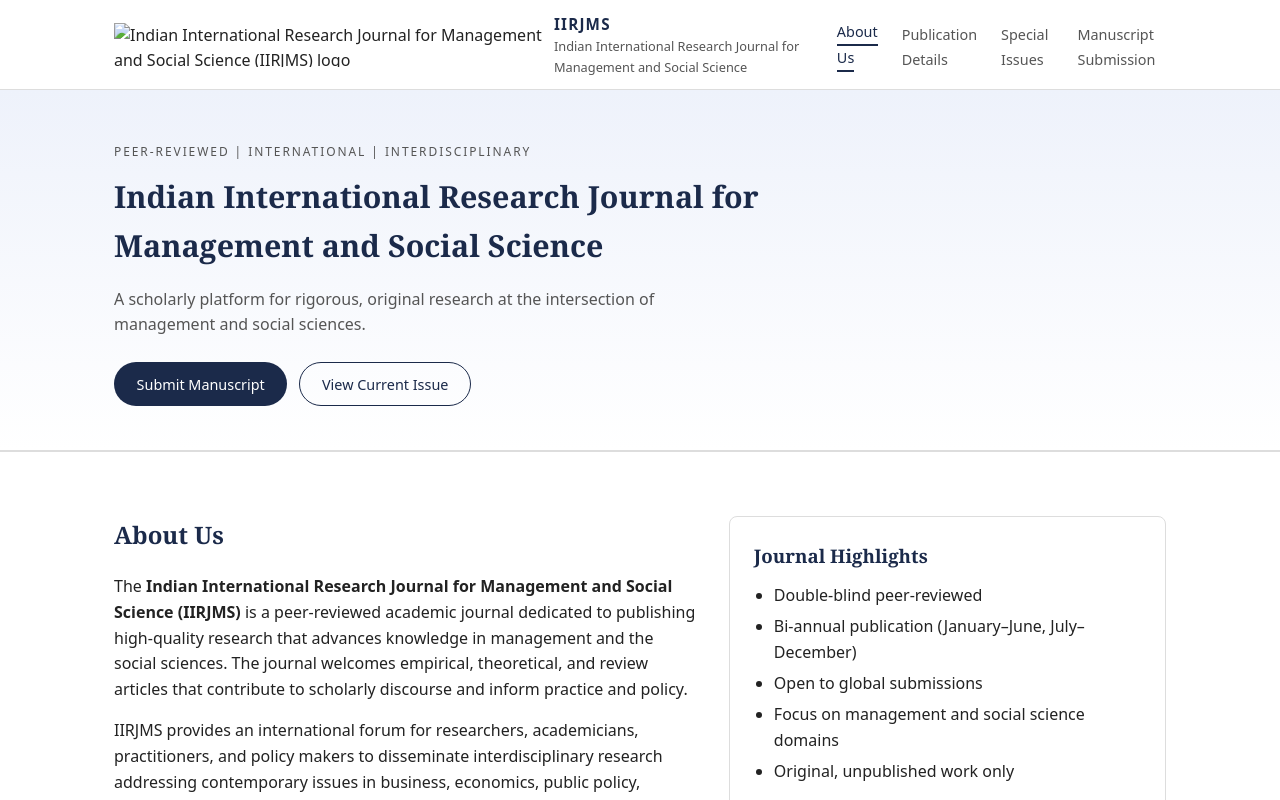
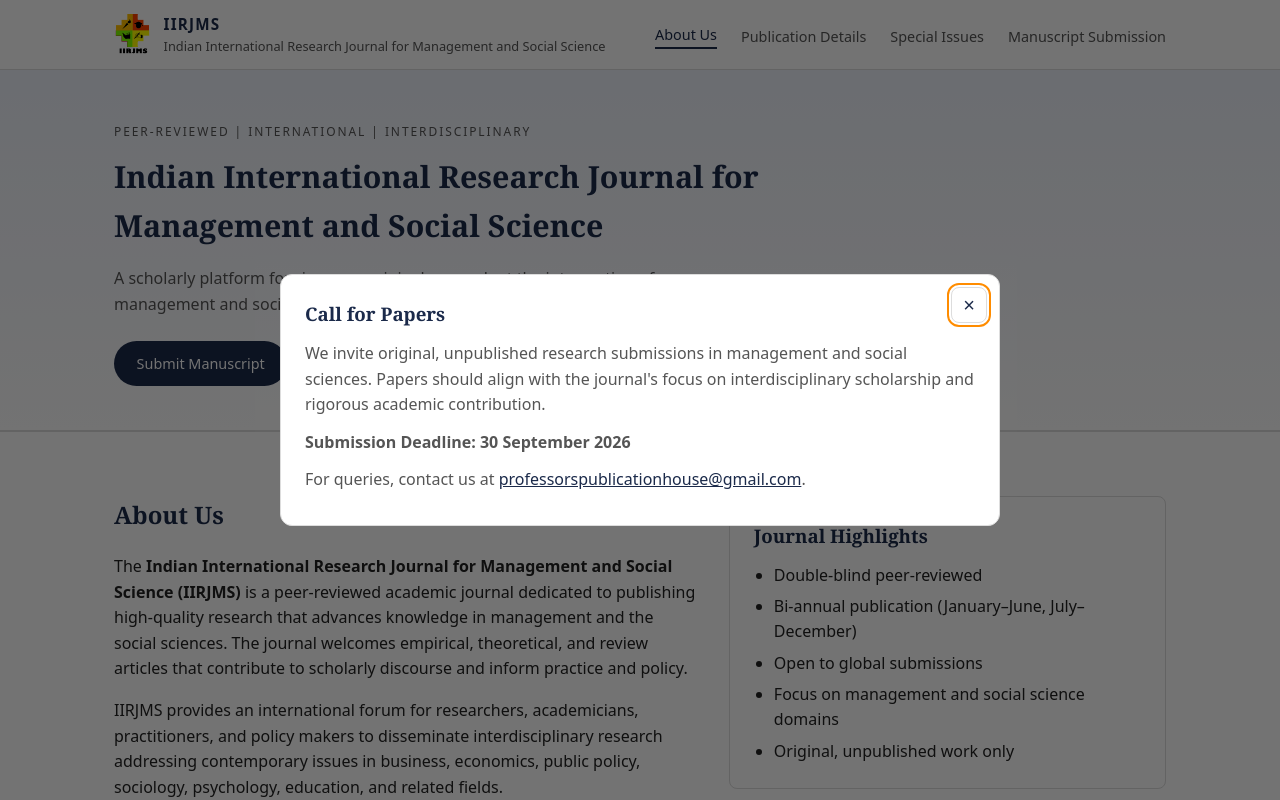
Before and after one commit to joankingsly/IIRJMS-New, a plain HTML site: page index.html in a window 1280 px wide. Shown: the top 800 px of the page. Drawn offline with Linux system fonts and the light colour scheme.

Commit message:
LOGO Visible

```diff
--- a/assets/css/styles.css
+++ b/assets/css/styles.css
@@ -543,6 +543,81 @@ li + li {
   transform: translateY(0);
 }
 
+/* Call for Papers popup (modal) */
+.modal-overlay {
+  position: fixed;
+  inset: 0;
+  z-index: 1000;
+  background-color: rgba(0, 0, 0, 0.55);
+  display: flex;
+  align-items: center;
+  justify-content: center;
+  padding: 1.5rem;
+  opacity: 0;
+  pointer-events: none;
+  transition: opacity 0.2s ease-out;
+}
+
+.modal-overlay.is-open {
+  opacity: 1;
+  pointer-events: auto;
+}
+
+.modal {
+  width: 100%;
+  max-width: 720px;
+  background-color: #ffffff;
+  border: 1px solid var(--border-color);
+  border-radius: 0.75rem;
+  padding: 1.5rem 1.5rem 1.25rem;
+  position: relative;
+  transform: translateY(12px);
+  transition: transform 0.25s ease-out;
+}
+
+.modal-overlay.is-open .modal {
+  transform: translateY(0);
+}
+
+.modal-close {
+  position: absolute;
+  top: 0.75rem;
+  right: 0.75rem;
+  width: 2.25rem;
+  height: 2.25rem;
+  border-radius: 0.5rem;
+  border: 1px solid var(--border-color);
+  background-color: #ffffff;
+  color: var(--primary-color);
+  cursor: pointer;
+  font-size: 1.25rem;
+  line-height: 1;
+  display: flex;
+  align-items: center;
+  justify-content: center;
+}
+
+.modal h3 {
+  font-family: var(--font-serif);
+  color: var(--primary-color);
+  margin: 0 2rem 0.75rem 0;
+}
+
+.modal p {
+  margin: 0 0 0.75rem 0;
+  color: var(--muted-text-color);
+}
+
+.call-for-papers-deadline {
+  font-weight: 600;
+  color: var(--primary-color);
+}
+
+.call-for-papers-email-link {
+  color: var(--primary-color);
+  text-decoration: underline;
+}
+
 .site-footer {
   border-top: 1px solid var(--border-color);
   background-color: #ffffff;
--- a/assets/js/main.js
+++ b/assets/js/main.js
@@ -15,6 +15,50 @@ document.addEventListener("DOMContentLoaded", () => {
 
   if (currentYearSpan) {
     currentYearSpan.textContent = new Date().getFullYear().toString();
+  }
+
+  const callForPapersOverlay = document.getElementById("call-for-papers-overlay");
+  const callForPapersOpenBtn = document.getElementById("call-for-papers-open");
+  const callForPapersCloseBtn = callForPapersOverlay
+    ? callForPapersOverlay.querySelector(".modal-close")
+    : null;
+
+  function openCallForPapers() {
+    if (!callForPapersOverlay) return;
+    callForPapersOverlay.classList.add("is-open");
+    callForPapersOverlay.setAttribute("aria-hidden", "false");
+    document.body.style.overflow = "hidden";
+    if (callForPapersCloseBtn) callForPapersCloseBtn.focus();
+  }
+
+  function closeCallForPapers() {
+    if (!callForPapersOverlay) return;
+    callForPapersOverlay.classList.remove("is-open");
+    callForPapersOverlay.setAttribute("aria-hidden", "true");
+    document.body.style.overflow = "";
+  }
+
+  if (callForPapersOverlay) {
+    // Close when clicking outside the modal.
+    callForPapersOverlay.addEventListener("click", (event) => {
+      if (event.target === callForPapersOverlay) {
+        closeCallForPapers();
+      }
+    });
+
+    if (callForPapersCloseBtn) {
+      callForPapersCloseBtn.addEventListener("click", closeCallForPapers);
+    }
+
+    if (callForPapersOpenBtn) {
+      callForPapersOpenBtn.addEventListener("click", (event) => {
+        event.preventDefault();
+        openCallForPapers();
+      });
+    }
+
+    // Open automatically on page load.
+    openCallForPapers();
   }
 
   function closeMobileNav() {
--- a/index.html
+++ b/index.html
@@ -15,7 +15,7 @@
       <div class="container header-inner">
         <div class="branding">
           <img
-            src="assets/images/iirjms-logo.png"
+            src="assets/IIRJMS%20Logo.png"
             alt="Indian International Research Journal for Management and Social Science (IIRJMS) logo"
             class="logo-image"
           />
@@ -52,6 +52,7 @@
             <div class="hero-actions">
               <a href="#submission" class="btn btn-primary">Submit Manuscript</a>
               <a href="#publications" class="btn btn-outline">View Current Issue</a>
+              <a href="#" id="call-for-papers-open" class="btn btn-outline call-for-papers-cta">Call for Papers</a>
             </div>
           </div>
         </div>
@@ -413,6 +414,32 @@
       </div>
     </footer>
 
+    <div
+      class="modal-overlay"
+      id="call-for-papers-overlay"
+      aria-hidden="true"
+      aria-label="Call for Papers popup"
+    >
+      <div class="modal" role="dialog" aria-modal="true" aria-labelledby="callForPapersTitle">
+        <button type="button" class="modal-close" aria-label="Close call for papers">
+          ×
+        </button>
+        <h3 id="callForPapersTitle">Call for Papers</h3>
+        <p>
+          We invite original, unpublished research submissions in management and social sciences. Papers
+          should align with the journal's focus on interdisciplinary scholarship and rigorous academic contribution.
+        </p>
+        <p class="call-for-papers-deadline">Submission Deadline: 30 September 2026</p>
+        <p class="call-for-papers-email">
+          For queries, contact us at
+          <a
+            href="mailto:professorspublicationhouse@gmail.com?subject=Call%20for%20Papers%20-%20IIRJMS"
+            class="call-for-papers-email-link"
+          >professorspublicationhouse@gmail.com</a>.
+        </p>
+      </div>
+    </div>
+
     <script src="assets/js/main.js"></script>
   </body>
 </html>
```
